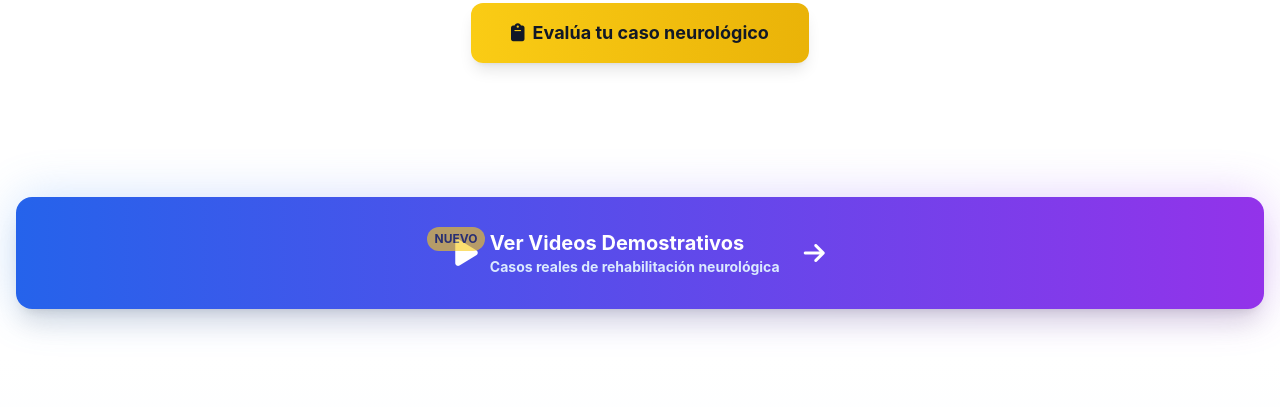
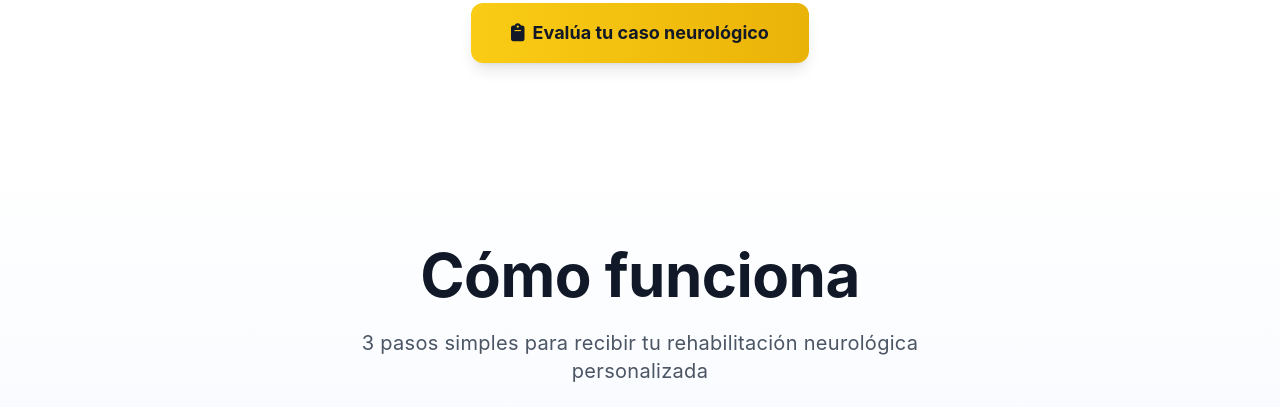
Before and after one commit to Gabocon2296/Neurosensekit, a plain HTML site: page index.html in a window 1280 px wide. Shown: the part 1974-2381 px from the top of the page. Drawn offline with nearby package versions, Linux system fonts and the light colour scheme.

Commit message:
fix: Reposicionar botón videos - agregar en navegación y footer, remover del medio

```diff
--- a/index.html
+++ b/index.html
@@ -25,6 +25,7 @@
             <a href="#inicio" class="text-gray-700 hover:text-blue-600 transition font-medium">Inicio</a>
             <a href="#caracteristicas" class="text-gray-700 hover:text-blue-600 transition font-medium">¿Cómo funciona?</a>
             <a href="#incluye" class="text-gray-700 hover:text-blue-600 transition font-medium">Qué incluye</a>
+            <a href="videos-demostrativos.html" class="text-gray-700 hover:text-blue-600 transition font-medium">Videos</a>
             <a href="#testimonios" class="text-gray-700 hover:text-blue-600 transition font-medium">Testimonios</a>
             <a href="#contacto" class="text-gray-700 hover:text-blue-600 transition font-medium">Contacto</a>
         </nav>
@@ -160,26 +161,6 @@
     <div class="text-center pt-8 md:pt-4">
         <a href="cuestionario.html" class="inline-block px-6 sm:px-8 md:px-10 py-3 md:py-4 bg-gradient-to-r from-yellow-400 to-yellow-500 text-gray-900 font-bold rounded-xl shadow-lg hover:shadow-xl hover:scale-105 transition text-sm md:text-lg duration-300">
             <i class="fas fa-clipboard mr-2"></i>Evalúa tu caso neurológico
-        </a>
-    </div>
-</section>
-
-<!-- BOTÓN FLOTANTE A VIDEOS -->
-<section class="container mx-auto px-4 py-12">
-    <div class="relative group">
-        <div class="absolute inset-0 bg-gradient-to-r from-blue-400 to-purple-500 rounded-2xl blur-xl opacity-30 group-hover:opacity-50 transition duration-300"></div>
-        <a href="videos-demostrativos.html" class="relative flex items-center justify-center gap-3 px-8 md:px-12 py-6 md:py-8 bg-gradient-to-r from-blue-600 to-purple-600 text-white font-bold rounded-2xl shadow-xl hover:shadow-2xl hover:scale-105 transition duration-300 group-hover:from-blue-500 group-hover:to-purple-500">
-            <div class="flex items-center gap-3">
-                <div class="relative">
-                    <i class="fas fa-play text-2xl md:text-3xl"></i>
-                    <span class="absolute -top-2 -right-2 bg-yellow-400 text-gray-900 text-xs font-bold px-2 py-1 rounded-full animate-pulse">NUEVO</span>
-                </div>
-                <div class="text-left">
-                    <div class="text-lg md:text-xl font-bold">Ver Videos Demostrativos</div>
-                    <div class="text-xs md:text-sm text-blue-100">Casos reales de rehabilitación neurológica</div>
-                </div>
-            </div>
-            <i class="fas fa-arrow-right text-xl md:text-2xl ml-3 group-hover:translate-x-2 transition duration-300"></i>
         </a>
     </div>
 </section>
@@ -369,6 +350,7 @@
                     <li><a href="#inicio" class="hover:text-yellow-400 transition flex items-center gap-2"><i class="fas fa-chevron-right text-sm"></i>Inicio</a></li>
                     <li><a href="#caracteristicas" class="hover:text-yellow-400 transition flex items-center gap-2"><i class="fas fa-chevron-right text-sm"></i>¿Cómo funciona?</a></li>
                     <li><a href="#incluye" class="hover:text-yellow-400 transition flex items-center gap-2"><i class="fas fa-chevron-right text-sm"></i>Qué incluye</a></li>
+                    <li><a href="videos-demostrativos.html" class="hover:text-yellow-400 transition flex items-center gap-2"><i class="fas fa-chevron-right text-sm"></i>Videos</a></li>
                     <li><a href="#testimonios" class="hover:text-yellow-400 transition flex items-center gap-2"><i class="fas fa-chevron-right text-sm"></i>Testimonios</a></li>
                 </ul>
             </div>
```
